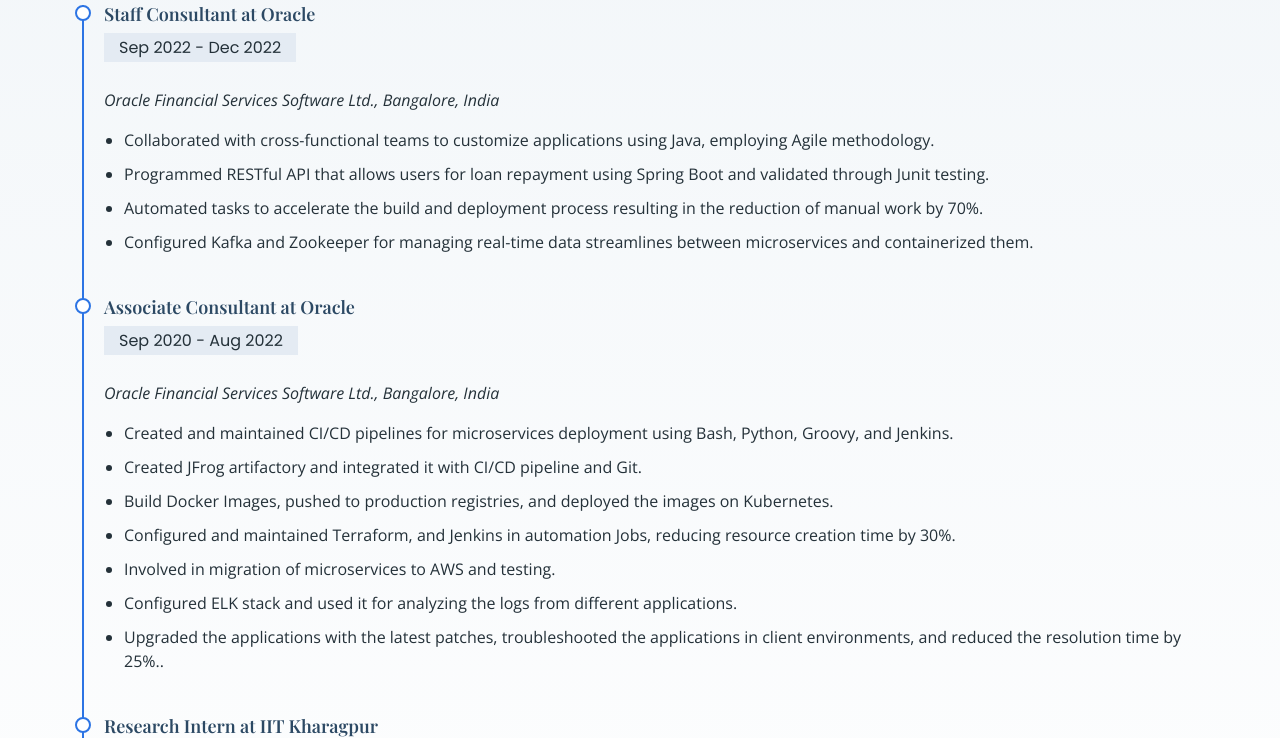
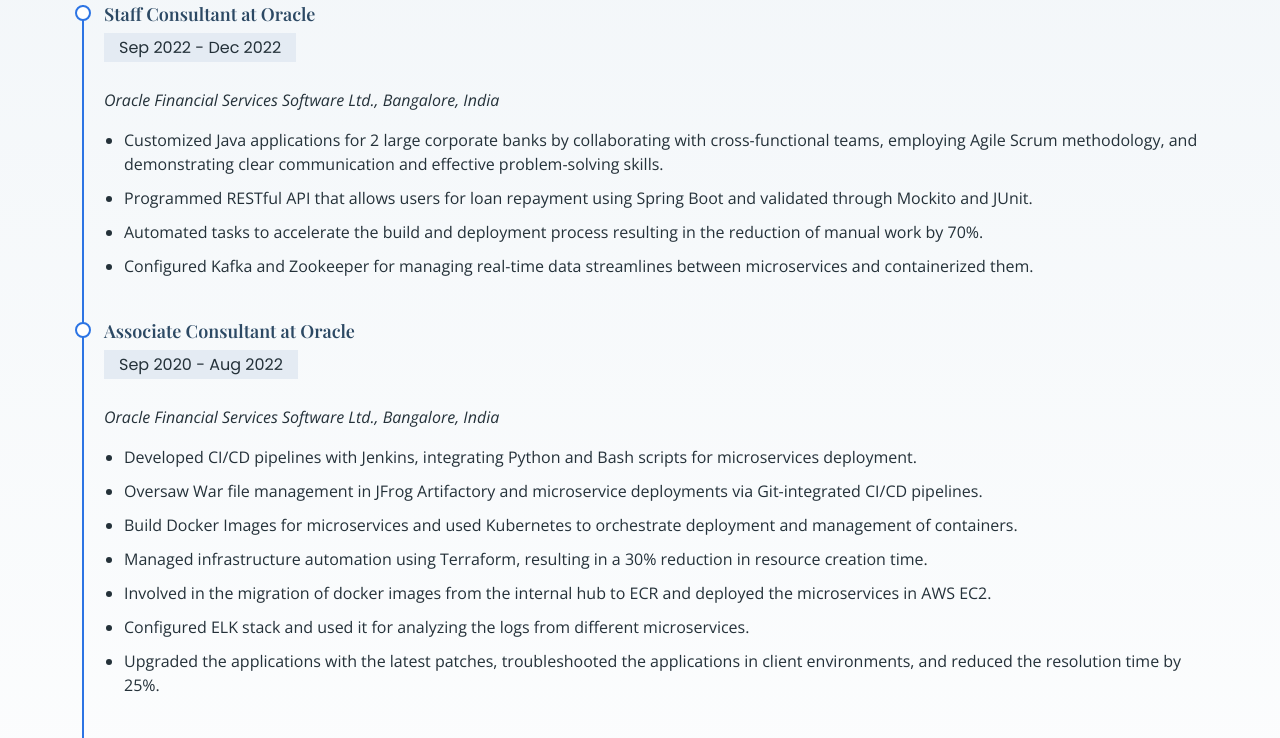
Before and after one commit to Jayasri1999/jayasri.github.io, a plain HTML site: page index.html in a window 1280 px wide. Shown: the part 2520-3258 px from the top of the page. Drawn offline with nearby package versions, Linux system fonts and the light colour scheme; a web font is replaced by a local one.

Commit message:
Update index.html

```diff
--- a/index.html
+++ b/index.html
@@ -359,8 +359,8 @@ As a dedicated software engineer, I'm eager to bring my expertise to a dynamic t
         <p><em>Oracle Financial Services Software Ltd., Bangalore, India </em></p>
         <p>
         <ul>
-          <li>Collaborated with cross-functional teams to customize applications using Java, employing Agile methodology.</li>
-          <li>Programmed RESTful API that allows users for loan repayment using Spring Boot and validated through Junit testing.</li>
+          <li>Customized Java applications for 2 large corporate banks by collaborating with cross-functional teams, employing Agile Scrum methodology, and demonstrating clear communication and effective problem-solving skills.</li>
+          <li>Programmed RESTful API that allows users for loan repayment using Spring Boot and validated through Mockito and JUnit.</li>
           <li>Automated tasks to accelerate the build and deployment process resulting in the reduction of manual work by 70%. </li>
           <li>Configured Kafka and Zookeeper for managing real-time data streamlines between microservices and containerized them.</li>
         </ul>
@@ -372,14 +372,14 @@ As a dedicated software engineer, I'm eager to bring my expertise to a dynamic t
         <p><em>Oracle Financial Services Software Ltd., Bangalore, India</em></p>
         <p>
         <ul>
-          <li>Created and maintained CI/CD pipelines for microservices deployment using Bash, Python, Groovy, and Jenkins.</li>
-          <li>Created JFrog artifactory and integrated it with CI/CD pipeline and Git. </li>
-          <li>Build Docker Images, pushed to production registries, and deployed the images on Kubernetes.</li>
-          <li>Configured and maintained Terraform, and Jenkins in automation Jobs, reducing resource creation time by 30%.</li>
-          <li>Involved in migration of microservices to AWS and testing.</li>
-          <li>Configured ELK stack and used it for analyzing the logs from different applications.</li>
+          <li>Developed CI/CD pipelines with Jenkins, integrating Python and Bash scripts for microservices deployment.</li>
+          <li>Oversaw War file management in JFrog Artifactory and microservice deployments via Git-integrated CI/CD pipelines.</li>
+          <li>Build Docker Images for microservices and used Kubernetes to orchestrate deployment and management of containers.</li>
+          <li>Managed infrastructure automation using Terraform, resulting in a 30% reduction in resource creation time.</li>
+          <li>Involved in the migration of docker images from the internal hub to ECR and deployed the microservices in AWS EC2.</li>
+          <li>Configured ELK stack and used it for analyzing the logs from different microservices.</li>
           <li>Upgraded the applications with the latest patches, troubleshooted the applications in client environments, and reduced the
-resolution time by 25%..</li>
+resolution time by 25%.</li>
         </ul>
         </p>
       </div>
@@ -430,9 +430,9 @@ resolution time by 25%..</li>
               <h1 class="testh1">Dec 2023 - Jan 2024</h1>
               <p><em>Tech Stack: Java, Spring Boot, Spring Security, Spring MVC, Spring JPA, MySQL</em></p>
               <ul>
-                <li>Developed an e-commerce application for college pantry using Java and Spring Boot incorporating OOP principles to design classes and relationships. Employed design patterns like MVC to handle http requests and responses.</li>
+                <li>Developed an e-commerce application for college pantry using Java and Spring Boot incorporating OOP principles to design classes and relationships, and employing MVC design pattern to handle HTTP requests and responses.</li>
                 <li>Implemented user authentication and authorization with Spring Security by generating JWTs.</li>
-                <li>Utilized Spring JPA for effective inventory management and database interaction.</li>
+                <li>Leveraged Spring Data JPA to optimize database interactions, achieving a 40% increase in database performance.</li>
               </ul>
             </div>
           </div>
@@ -507,7 +507,7 @@ resolution time by 25%..</li>
               <p><em>Tech Stack: Python, BeautifulSoup, Pandas, NLTK, Scikit-Learn</em></p>
               <ul>
                 <li>Leveraged AWS Glue to process COVID-19 data, cataloged it in Athena and Glue Data Catalog, and stored query metadata in S3 for efficient data management.</li>
-                <li> Designed data models in three-dimensional star schema for improved querying.</li>
+                <li>Designed data models in three-dimensional star schema for improved querying.</li>
                 <li>Created Datawarehouse by loading data from S3 to Redshift using Glue job.</li>
               </ul>
             </div>
```
